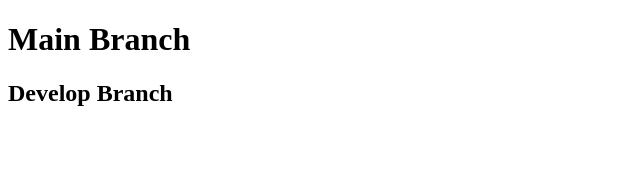
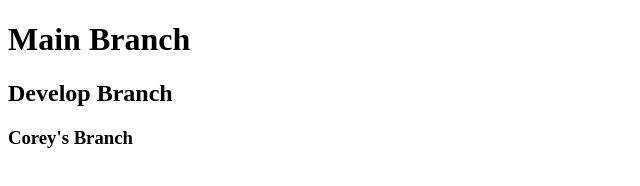
Before and after one commit to CoreyGossett/TeamGit, a plain HTML site: page index.html in a window 1280 px wide. Shown: the whole page, without its empty margins (0-640 px from the left). Drawn offline with Linux system fonts and the light colour scheme.

Commit message:
Corey's Branch

```diff
--- a/index.html
+++ b/index.html
@@ -9,5 +9,6 @@
 <body>
     <h1>Main Branch</h1>
     <h2>Develop Branch</h2>
+    <h3>Corey's Branch</h3>
 </body>
 </html>
```
